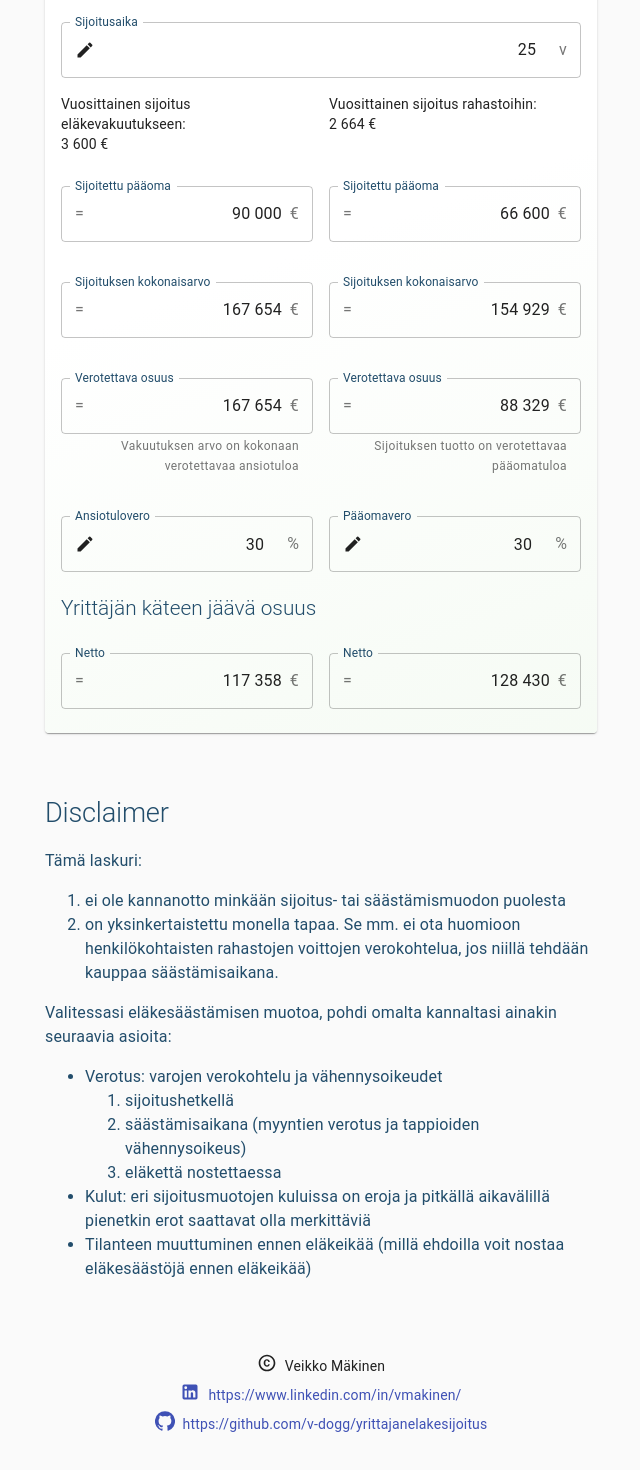
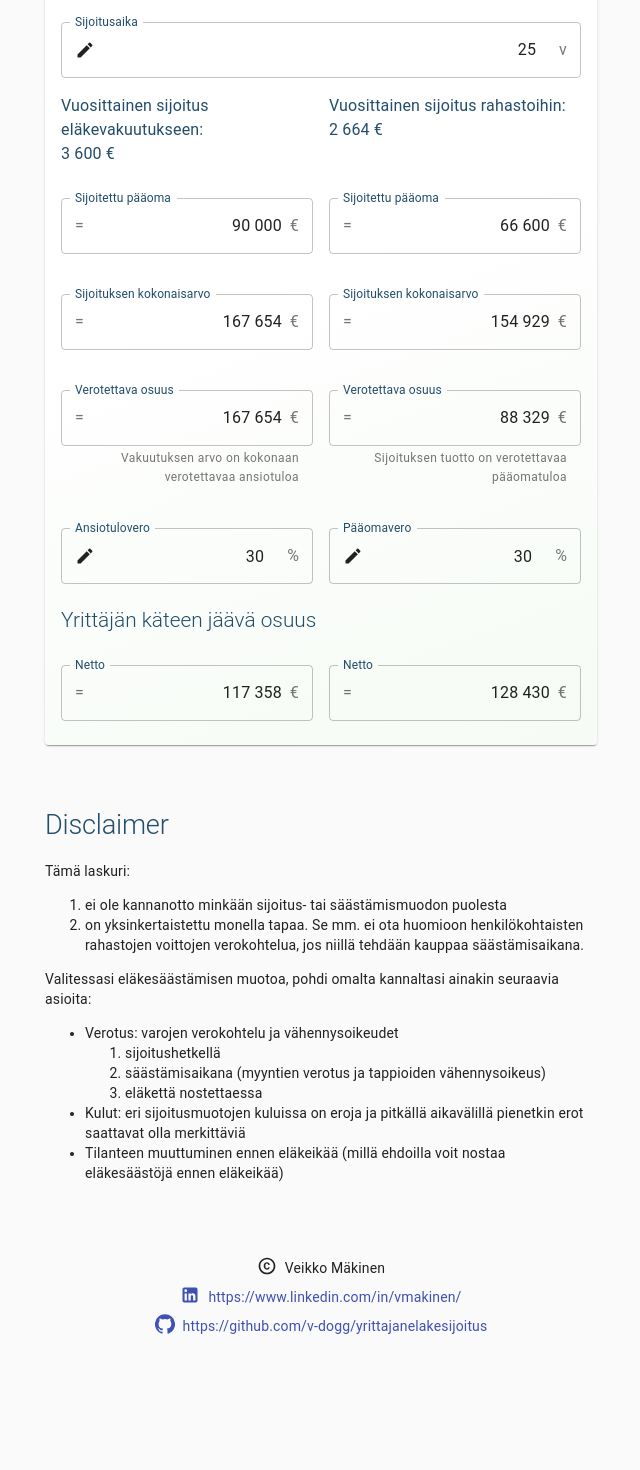
Before and after one commit to v-dogg/yrittajanelakesijoitus, a React (Create React App) app: page / in a window 1280 px wide. Shown: the part 1243-2713 px from the top of the page, without its empty margins (319-959 px from the left). After the commit the page ends 2654 px from the top, so only its background shows below. Built offline with nearby package versions, Linux system fonts and the light colour scheme.

Commit message:
Markup fix

```diff
--- a/src/App.js
+++ b/src/App.js
@@ -301,14 +301,14 @@ function App() {
                 />
             </Grid>
             <Grid item xs={6}>
-              <Typography variant="body" >
+              <Typography>
                 Vuosittainen sijoitus eläkevakuutukseen: <br/>
                 <NumberFormat value={state.toInvest1} displayType="text" thousandSeparator=" " suffix=' €'/>
               </Typography>
 
             </Grid>
             <Grid item xs={6}>
-            <Typography variant="body" >
+            <Typography>
                 Vuosittainen sijoitus rahastoihin: <br/>
                 <NumberFormat value={state.toInvest2} displayType="text" thousandSeparator=" " suffix=' €'/>
               </Typography>
@@ -416,15 +416,15 @@ function App() {
           <Typography variant="h2" >
             Disclaimer
           </Typography>
-          <Typography>
+          <div>
             Tämä laskuri:
             <ol>
               <li>ei ole kannanotto minkään sijoitus- tai säästämismuodon puolesta</li>
               <li>on yksinkertaistettu monella tapaa. Se mm. ei ota huomioon henkilökohtaisten
                 rahastojen voittojen verokohtelua, jos niillä tehdään kauppaa säästämisaikana.</li>
             </ol>
-            </Typography>
-            <Typography>
+            </div>
+            <div>
               Valitessasi eläkesäästämisen muotoa, pohdi omalta kannaltasi ainakin seuraavia asioita:
               <ul>
                 <li>Verotus: varojen verokohtelu ja vähennysoikeudet
@@ -436,11 +436,10 @@ function App() {
                 <li>Kulut: eri sijoitusmuotojen kuluissa on eroja ja pitkällä aikavälillä pienetkin erot saattavat olla merkittäviä</li>
                 <li>Tilanteen muuttuminen ennen eläkeikää (millä ehdoilla voit nostaa eläkesäästöjä ennen eläkeikää)</li>
               </ul>
-            </Typography>
+            </div>
         </Box>
 
         <Box mt={8} mb={9} >
-          <Typography variant="body2" align="center" color={'#f00'} >
           <Grid container alignItems="center" justify="center" spacing={1} >
             <Grid item>
                 <CopyrightIcon fontSize="small" />
@@ -473,7 +472,6 @@ function App() {
               </Link>
             </Grid>
           </Grid>
-          </Typography>
         </Box>
 
       </Container>
```
Lines whose indentation alone changed are shown as unchanged.
